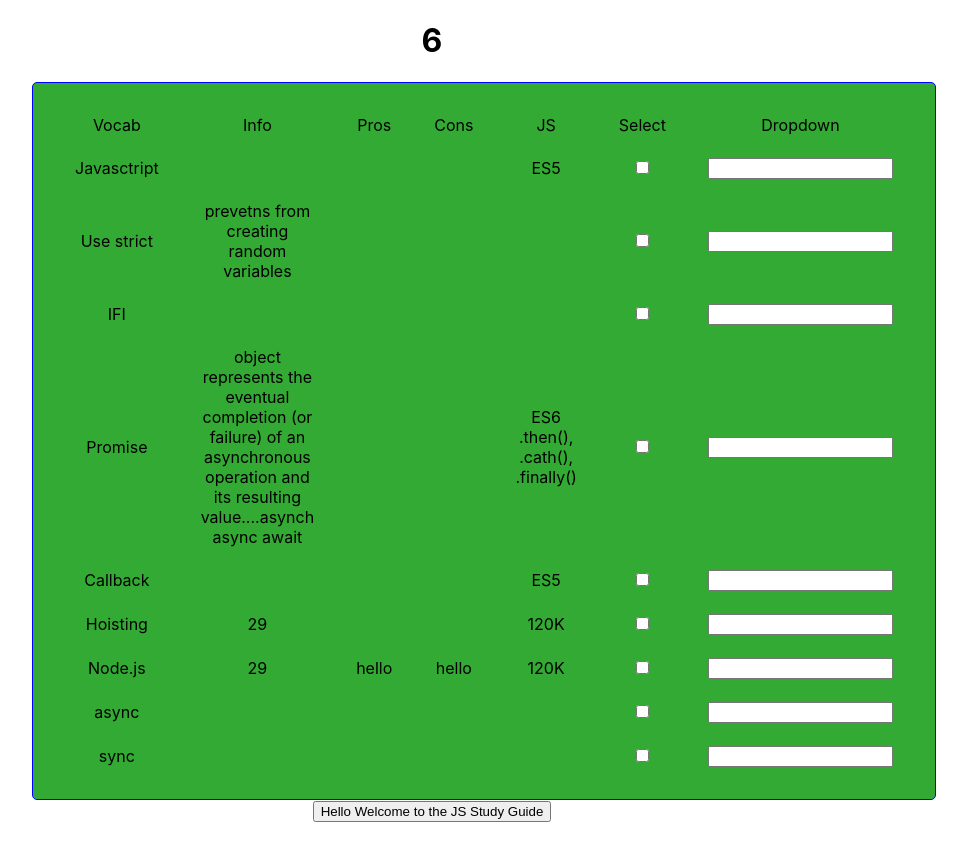
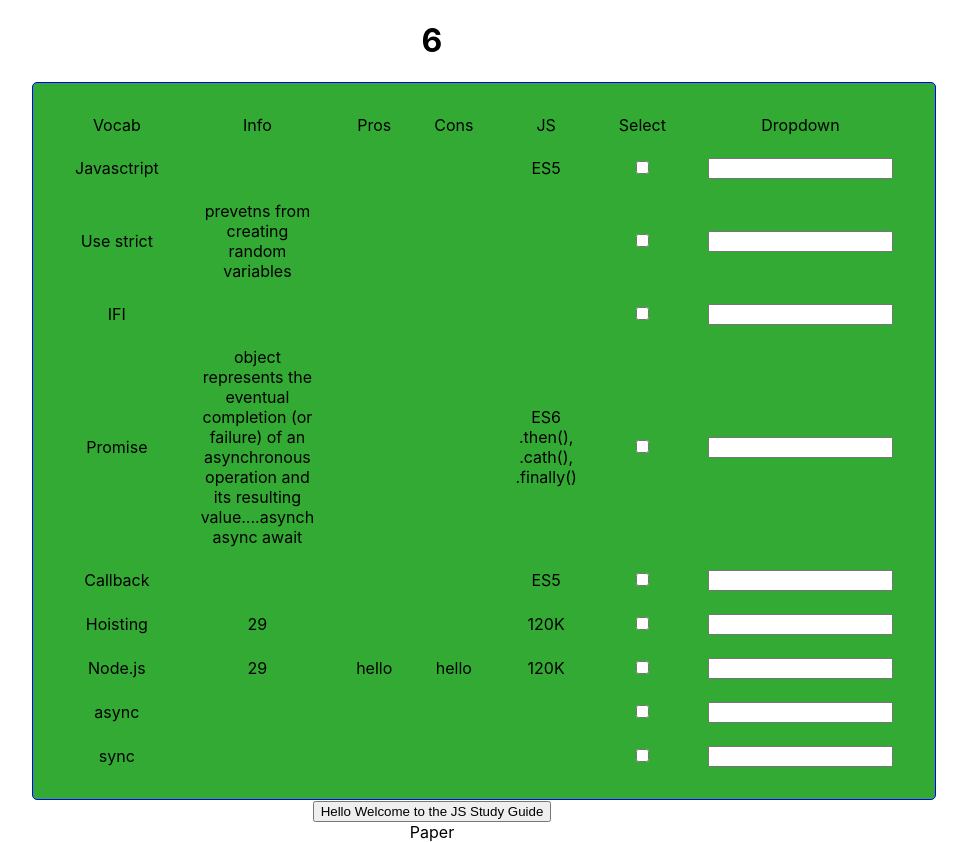
Before and after one commit to GiuliaCajati/react-app-generic-table, a React (Create React App) app: page / in a window 1280 px wide. Shown: the whole page, without its empty margins (208-1175 px from the left). Built offline with nearby package versions, Linux system fonts and the light colour scheme.

Commit message:
added paper component

```diff
--- a/src/App.js
+++ b/src/App.js
@@ -3,6 +3,7 @@ import './App.css';
 import Checkbox from './components/Checkbox'
 import Dropdown from './components/Dropdown'
 import Table from './containers/Table'
+import Paper from './components/paper'
 
 const data =[
   {
@@ -90,11 +91,13 @@ const headers=[
 
 ]
 //dot vs braket(dinamic) notation
+//add Paper element
 const App = () => {
   const onRowSelect = () => {}
   return (
     <div className="App">
     <Table data={data} headers={headers} onRowSelect={onRowSelect}/>
+    <Paper/>
     </div>
   );
 }
--- /dev/null
+++ b/src/components/paper.js
@@ -0,0 +1,11 @@
+import React from 'react'
+
+const Paper = () =>{
+return(
+    <div>
+        Paper
+    </div>
+)
+}
+
+export default Paper
```
